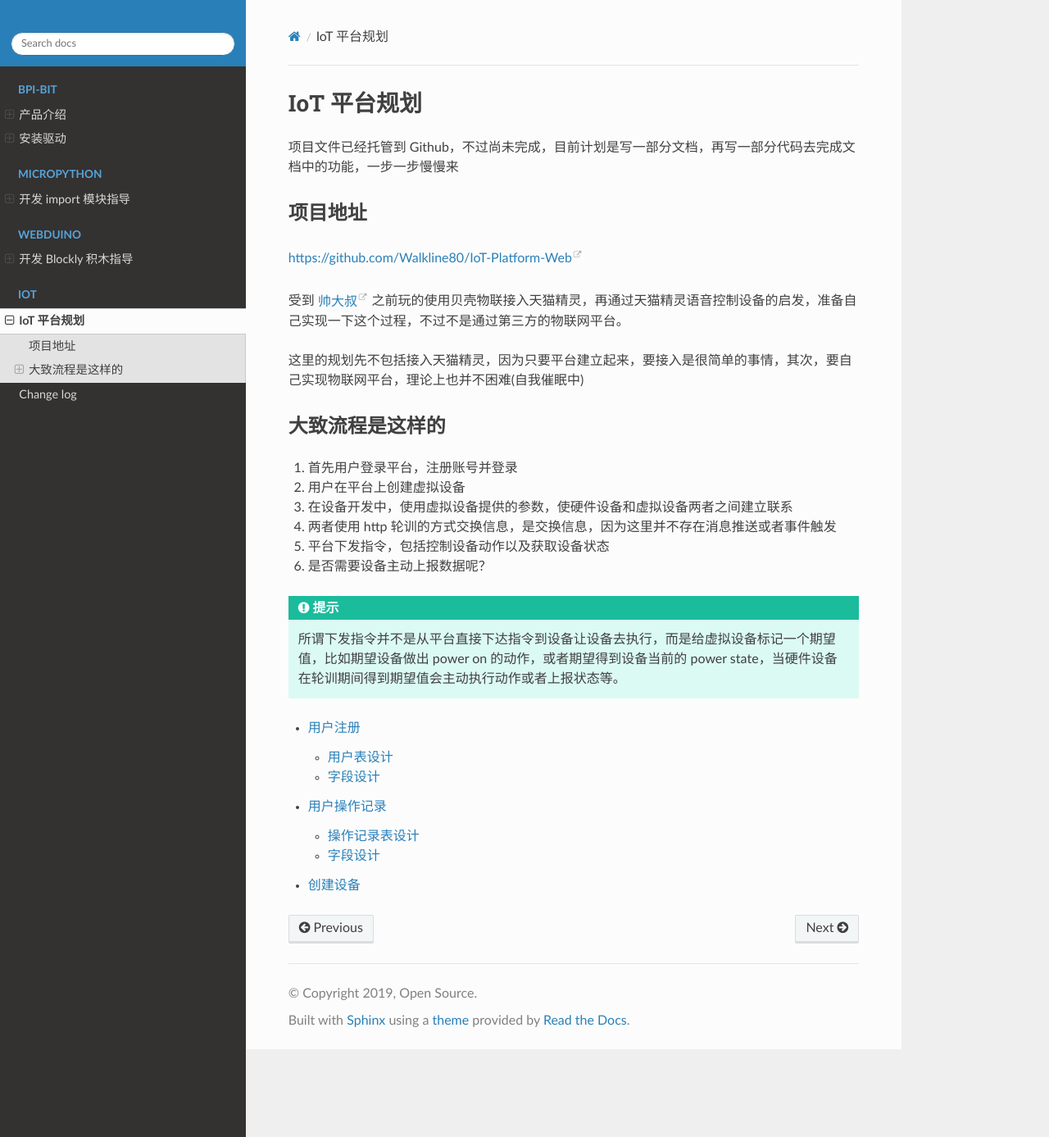
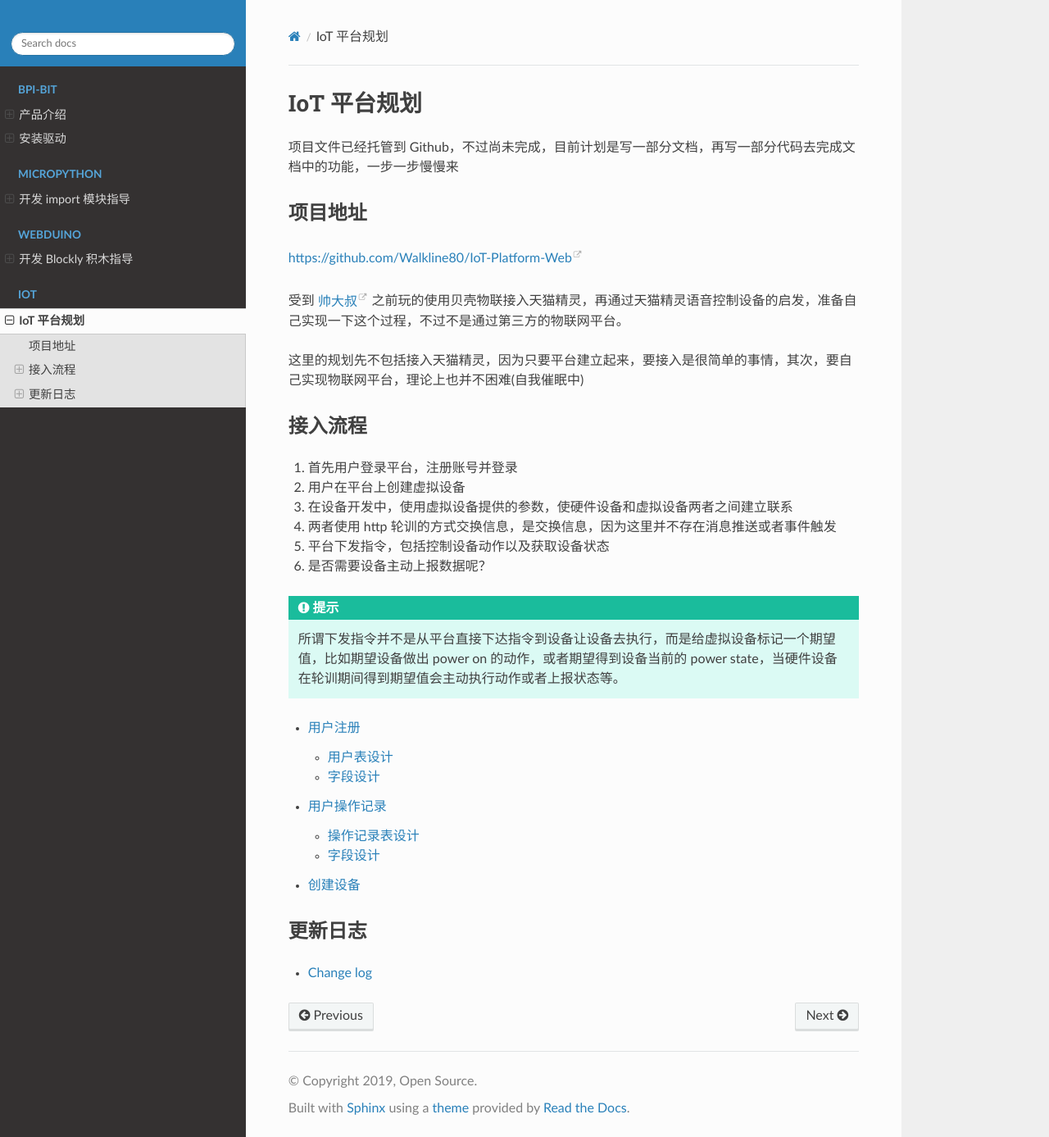
Before and after one commit to BPI-STEAM/Dev, a Sphinx documentation site: the page built from source/iot/index.rst, in a window 1280 px wide and 1387 px high. Shown: the whole window at 82% size. Built offline with Sphinx 7.4.7 and the Read the Docs theme 2.0.0, drawn with Linux system fonts in a browser that asks for light colours.

Commit message:
修一下目录关系

```diff
--- a/source/index.rst
+++ b/source/index.rst
@@ -69,7 +69,6 @@ BPI-BIT 是一款基于 ESP32 高性能芯片且兼容 micro:bit 设计的开源
    :caption: IoT
 
    iot/index.rst
-   iot/change_log
 
 Indices and tables
 ==================
--- a/source/iot/index.rst
+++ b/source/iot/index.rst
@@ -5,6 +5,7 @@ IoT 平台规划
 
 项目地址
 -------------------
+
 https://github.com/Walkline80/IoT-Platform-Web
 
 
@@ -14,8 +15,8 @@ https://github.com/Walkline80/IoT-Platform-Web
 
 这里的规划先不包括接入天猫精灵，因为只要平台建立起来，要接入是很简单的事情，其次，要自己实现物联网平台，理论上也并不困难(自我催眠中)
 
-大致流程是这样的
----------------
+接入流程
+------------------------------
 
 1. 首先用户登录平台，注册账号并登录
 2. 用户在平台上创建虚拟设备
@@ -33,3 +34,11 @@ https://github.com/Walkline80/IoT-Platform-Web
     sign_up
     operations
     create_device
+
+更新日志
+------------------------------
+
+.. toctree::
+    :maxdepth: 2
+
+    change_log
```
